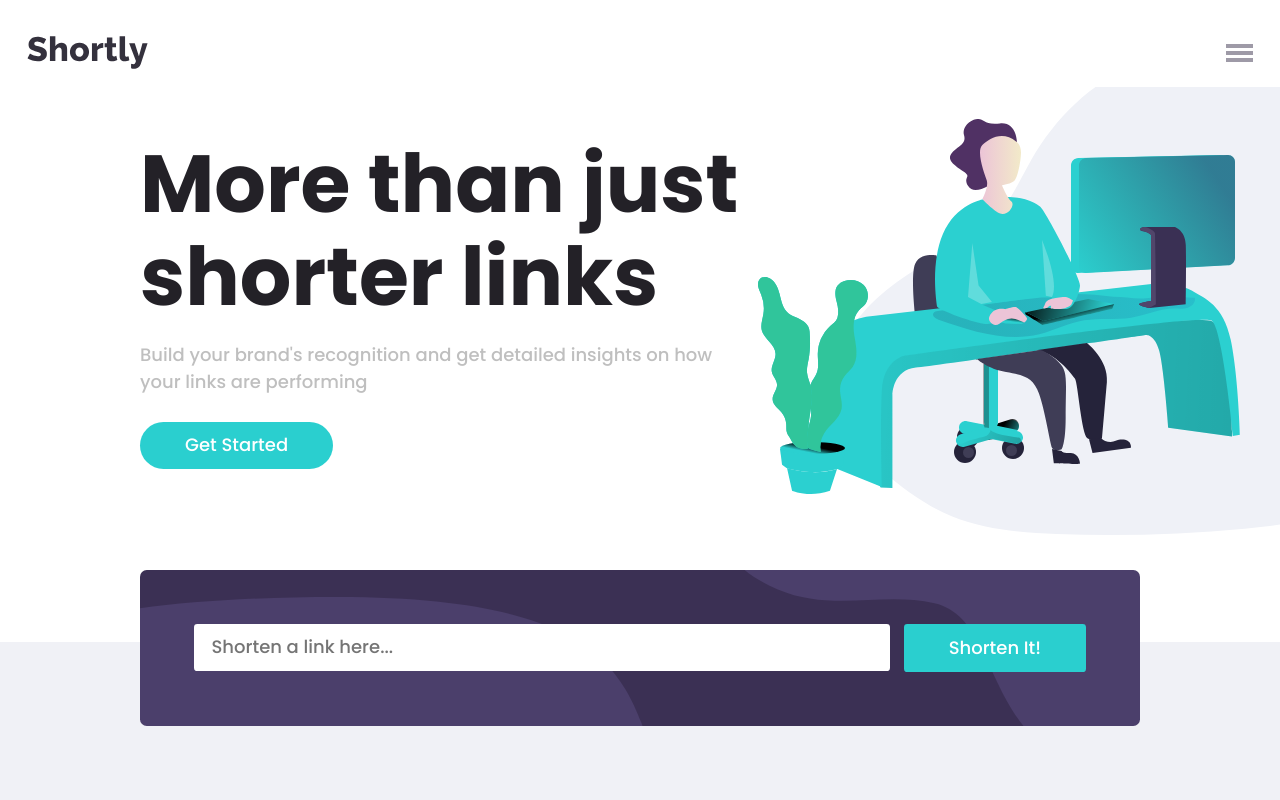
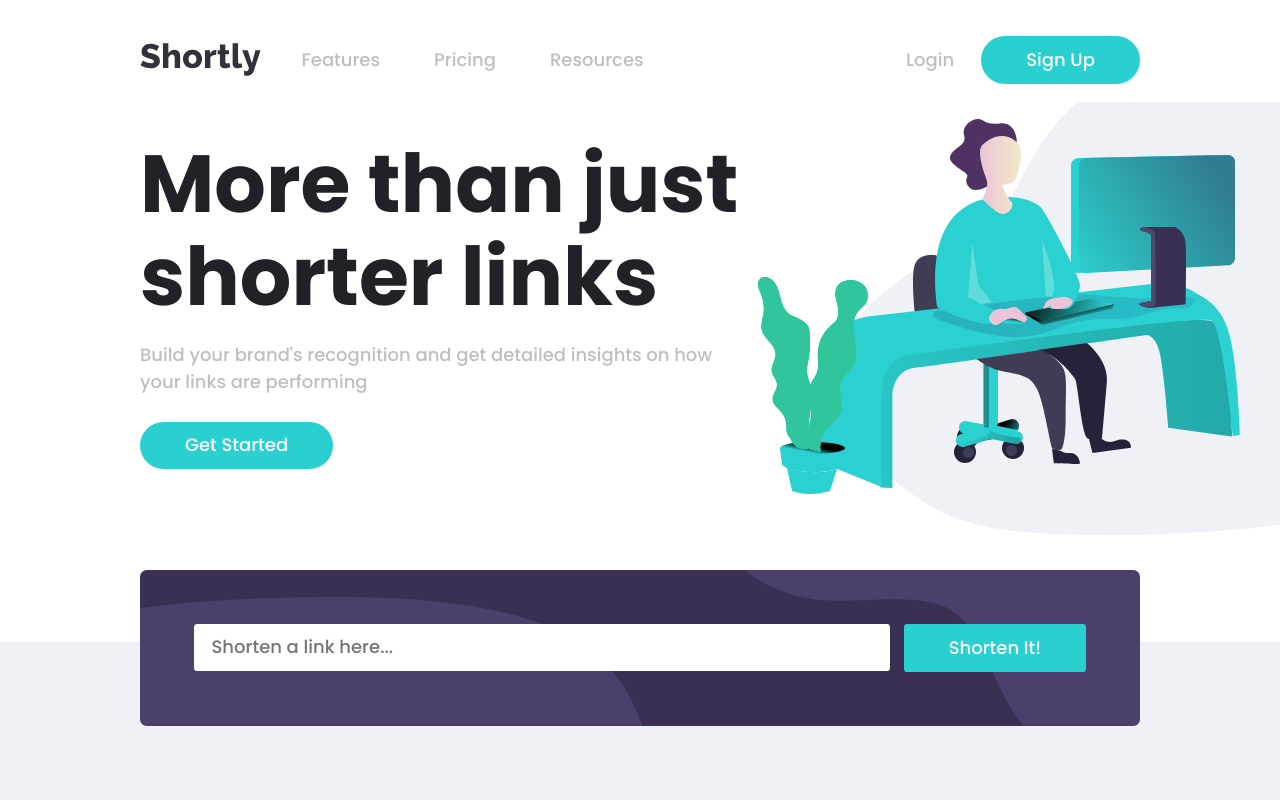
Before and after one commit to Nikodermus/shortly-landing, a Next.js app: page / in a window 1280 px wide. Shown: the top 800 px of the page. Built offline with nearby package versions, Linux system fonts and the light colour scheme.

Commit message:
feat(nav/*.tsx): desktop Version

```diff
--- a/src/components/Features/FeatureCard.tsx
+++ b/src/components/Features/FeatureCard.tsx
@@ -93,7 +93,9 @@ const FeatureCard: React.FC<FeatureCardProps> = ({ card, index }) => {
           <h3>{card.title}</h3>
         </StyledFigcaption>
       </figure>
-      <Text color="gray-violet">{card.content}</Text>
+      <Text color="gray-violet" as="p">
+        {card.content}
+      </Text>
     </StyledArticle>
   );
 };
--- /dev/null
+++ b/src/components/Nav/DesktopMenu.tsx
@@ -0,0 +1,32 @@
+import styled, { css } from 'styled-components';
+
+import { mediaDesktop } from '../../utils/styled';
+import NavActions from './NavActions';
+import NavLinks from './NavLinks';
+
+const StyledDiv = styled.div`
+  ${mediaDesktop(css`
+    align-items: center;
+    display: flex;
+    flex-direction: row;
+    flex: 1 0 auto;
+    justify-content: space-between;
+    padding-left: var(--sizing-MD);
+  `)}
+`;
+
+const DesktopMenu: React.FC = () => {
+  return (
+    <StyledDiv>
+      <div>
+        <NavLinks />
+      </div>
+
+      <div>
+        <NavActions />
+      </div>
+    </StyledDiv>
+  );
+};
+
+export default DesktopMenu;
--- a/src/components/Nav/Menu.tsx
+++ b/src/components/Nav/Menu.tsx
@@ -1,8 +1,8 @@
 import { Dispatch, SetStateAction, useCallback, useRef } from 'react';
-import Link from 'next/link';
 import styled, { css } from 'styled-components';
 
-import Button from '../lib/Button';
+import NavActions from './NavActions';
+import NavLinks from './NavLinks';
 import useClickOutside from '../../hooks/useClickOutside';
 
 export interface MenuProps {
@@ -44,11 +44,6 @@ const StyledAside = styled.aside<{ open: boolean }>`
   }
 `;
 
-const StyledA = styled.a`
-  padding: var(--sizing-MD) var(--sizing-3XL);
-  text-align: center;
-`;
-
 const StyledHR = styled.hr`
   border: 0;
   border-bottom: 1px solid var(--color-gray-violet);
@@ -73,24 +68,9 @@ const Menu: React.FC<MenuProps> = ({ open, setOpen }) => {
       open={open}
       ref={ref}
     >
-      <Link href="/">
-        <StyledA>Features</StyledA>
-      </Link>
-
-      <Link href="/">
-        <StyledA>Pricing</StyledA>
-      </Link>
-
-      <Link href="/">
-        <StyledA>Resources</StyledA>
-      </Link>
-
+      <NavLinks />
       <StyledHR />
-
-      <Link href="/">
-        <StyledA>Login</StyledA>
-      </Link>
-      <Button>Sign Up</Button>
+      <NavActions />
     </StyledAside>
   );
 };
--- a/src/components/Nav/Nav.tsx
+++ b/src/components/Nav/Nav.tsx
@@ -1,16 +1,16 @@
 import { useState } from 'react';
 import Link from 'next/link';
-import styled from 'styled-components';
+import styled, { css } from 'styled-components';
 
+import { mediaDesktop } from '../../utils/styled';
+import DesktopMenu from './DesktopMenu';
 import Logo from '../lib/Logo';
 import Menu from './Menu';
 import Portal from '../lib/Portal';
+import useScreenType from '../../hooks/useScreenType';
 
 const StyledNav = styled.nav`
-  align-items: center;
   background: white;
-  display: flex;
-  justify-content: space-between;
   left: 0;
   padding: var(--sizing-2XL) var(--sizing-XL);
   padding-bottom: var(--sizing-LG);
@@ -18,10 +18,24 @@ const StyledNav = styled.nav`
   top: 0;
   width: 100vw;
   z-index: var(--z-index-nav);
+
+  ${mediaDesktop(css`
+    position: absolute;
+  `)}
 `;
 
 const StyledH1 = styled.h1`
   line-height: 0;
+`;
+
+const NavContainer = styled.div`
+  ${mediaDesktop(css`
+    align-items: center;
+    border-bottom: 0;
+    display: flex;
+    margin: auto;
+    width: var(--box);
+  `)}
 `;
 
 const StyledButton = styled.button<{ open: boolean }>`
@@ -65,10 +79,12 @@ const BurgerMenu = styled.span`
 
 const Nav: React.FC = () => {
   const [open, setOpen] = useState(false);
+  const { isMobile } = useScreenType();
 
   return (
     <>
       <StyledNav>
+        <NavContainer>
           <StyledH1>
             <Link href="/">
               <a>
@@ -77,18 +93,25 @@ const Nav: React.FC = () => {
             </Link>
           </StyledH1>
 
+          {isMobile ? (
             <StyledButton
               aria-label="open menu"
               onClick={() => setOpen((prev) => !prev)}
               open={open}
             >
-          <BurgerMenu />
+              <BurgerMenu role="presentation" />
             </StyledButton>
+          ) : (
+            <DesktopMenu />
+          )}
+        </NavContainer>
       </StyledNav>
 
+      {isMobile && (
         <Portal>
           <Menu open={open} setOpen={setOpen} />
         </Portal>
+      )}
     </>
   );
 };
--- /dev/null
+++ b/src/components/Nav/NavActions.tsx
@@ -0,0 +1,17 @@
+import Link from 'next/link';
+
+import Button from '../lib/Button';
+import NavLink from './NavLink';
+
+const NavActions: React.FC = () => {
+  return (
+    <>
+      <Link href="/">
+        <NavLink>Login</NavLink>
+      </Link>
+      <Button>Sign Up</Button>
+    </>
+  );
+};
+
+export default NavActions;
--- /dev/null
+++ b/src/components/Nav/NavLink.tsx
@@ -0,0 +1,15 @@
+import styled, { css } from 'styled-components';
+
+import { mediaDesktop } from '../../utils/styled';
+
+const NavLink = styled.a`
+  padding: var(--sizing-MD) var(--sizing-3XL);
+  text-align: center;
+
+  ${mediaDesktop(css`
+    color: var(--color-gray);
+    padding: var(--sizing-XL);
+  `)}
+`;
+
+export default NavLink;
--- /dev/null
+++ b/src/components/Nav/NavLinks.tsx
@@ -0,0 +1,23 @@
+import Link from 'next/link';
+
+import NavLink from './NavLink';
+
+const NavLinks: React.FC = () => {
+  return (
+    <>
+      <Link href="/">
+        <NavLink>Features</NavLink>
+      </Link>
+
+      <Link href="/">
+        <NavLink>Pricing</NavLink>
+      </Link>
+
+      <Link href="/">
+        <NavLink>Resources</NavLink>
+      </Link>
+    </>
+  );
+};
+
+export default NavLinks;
```
Also changed, not shown: 1 other file (tests, documents, lock files or other folders). Lines whose indentation alone changed are shown as unchanged.
